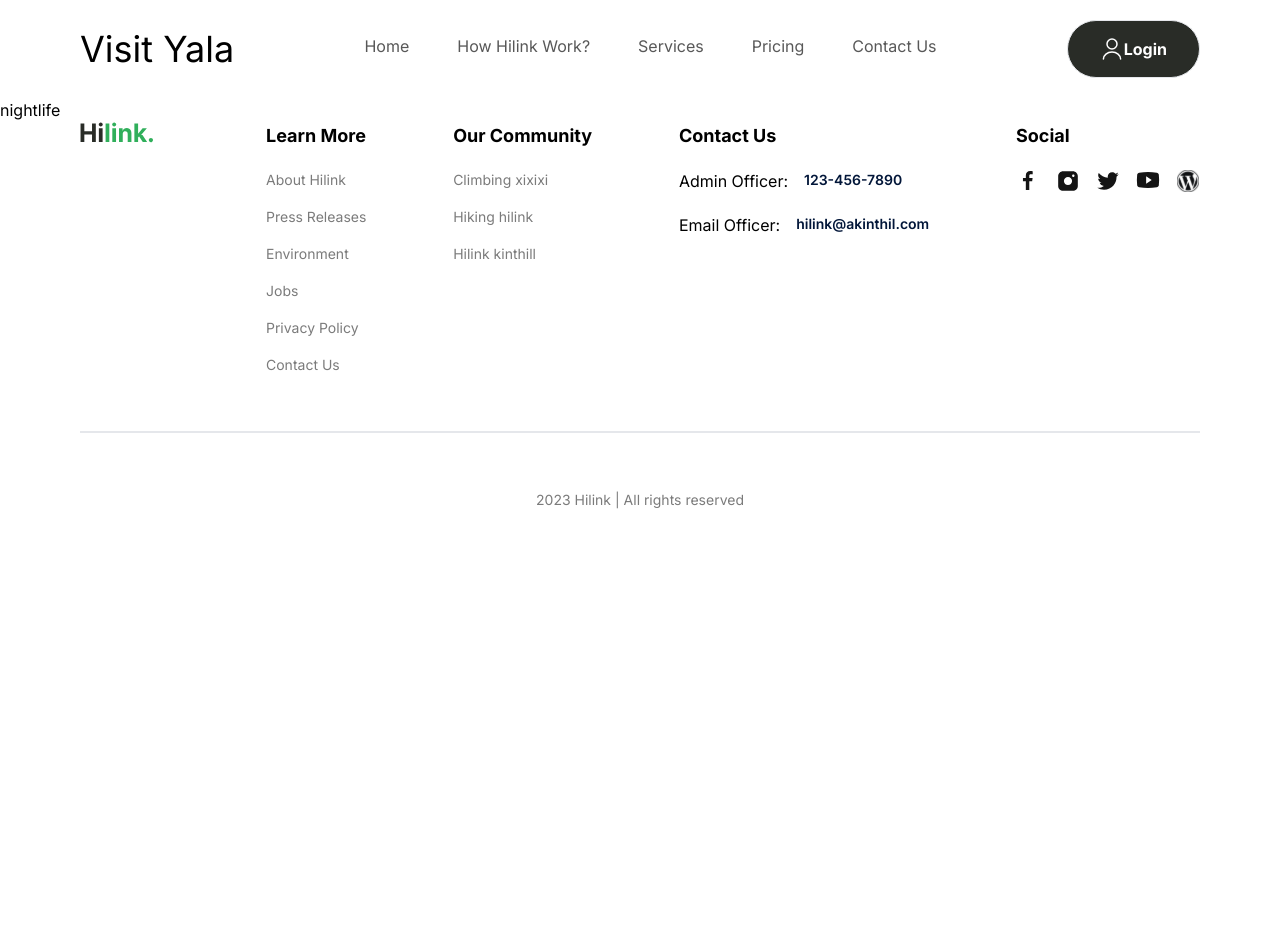
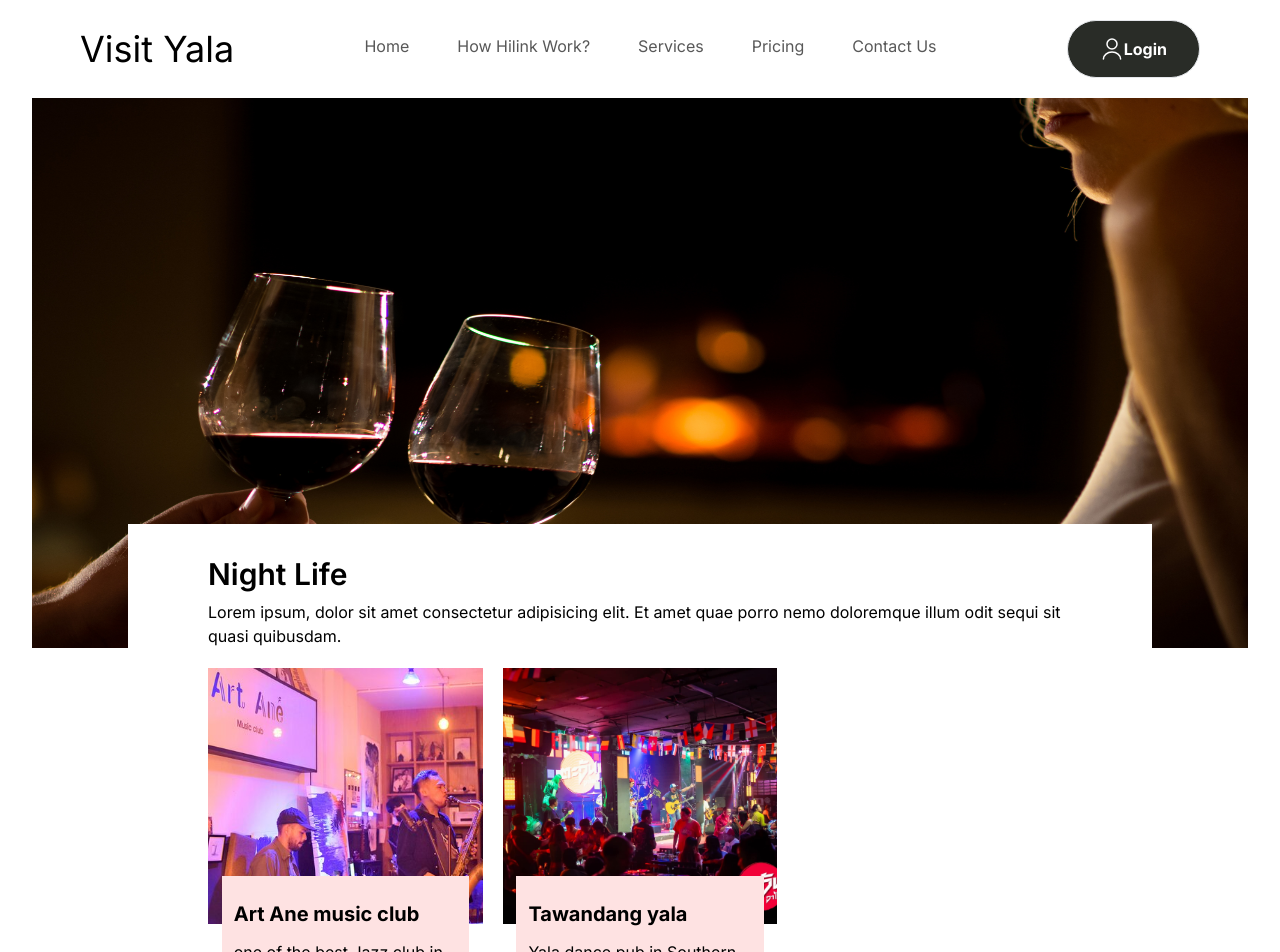
Before and after one commit to PoositPims/travel-app-ping, a Next.js app: page /restaurant/night-life in a window 1280 px wide. Shown: the top 952 px of the page. Before the commit the page ends 800 px from the top, so only its background shows below. Built offline with nearby package versions, Linux system fonts and the light colour scheme.

Commit message:
finish night club

```diff
--- a/app/restaurant/night-life/page.tsx
+++ b/app/restaurant/night-life/page.tsx
@@ -1,7 +1,46 @@
+import Image from "next/image";
 import React from "react";
+import { RESTAURANT_MAIN_PAGE } from "@/constants";
 
 function page() {
-  return <div>nightlife</div>;
+  const nightLife = RESTAURANT_MAIN_PAGE[1];
+  return (
+    <div className="max-container mb-3">
+      <Image
+        className="mx-auto md:w-[95%] md:h-[550px]"
+        src="/night-life-menu.png"
+        alt="night-life-menu.png"
+        width={1000}
+        height={1000}
+      />
+      <div className="max-container padding-container my-5 md:mx-auto md:w-[80%] md:bg-white md:-translate-y-36 md:pt-8">
+        <div>
+          <h1 className="text-3xl font-semibold">{nightLife.title}</h1>
+          <p className="mt-2">
+            Lorem ipsum, dolor sit amet consectetur adipisicing elit. Et amet
+            quae porro nemo doloremque illum odit sequi sit quasi quibusdam.
+          </p>
+        </div>
+        <div className="md:grid md:grid-cols-3 md:gap-5">
+          {nightLife.club?.map((val) => (
+            <div key={val.id} className="mt-5">
+              <Image
+                src={val.picture}
+                alt={val.picture}
+                width={1000}
+                height={1000}
+                className="w-full h-64 object-cover"
+              />
+              <div className="bg-red-100 py-5 md:py-6 px-3 w-[90%]  mx-auto -translate-y-12 ">
+                <p className="text-xl font-bold">{val.title}</p>
+                <p className="mt-3">{val.text}</p>
+              </div>
+            </div>
+          ))}
+        </div>
+      </div>
+    </div>
+  );
 }
 
 export default page;
--- a/app/restaurant/taste-of-yala/page.tsx
+++ b/app/restaurant/taste-of-yala/page.tsx
@@ -33,11 +33,11 @@ function page() {
                 alt={val.picture}
                 width={1000}
                 height={1000}
-                className="w-full h-64"
+                className="w-full h-64 object-cover"
               />
-              <div className="bg-red-100 py-5 md:py-6 px-3 w-[90%] md:w-4/6 mx-auto -translate-y-12 cursor-pointer">
+              <div className="bg-red-100 py-5 md:py-6 px-3 w-[90%] mx-auto -translate-y-12 ">
                 <p className="text-xl font-bold">{val.title}</p>
-                {/* <p className="mt-3">{val.text}</p> */}
+                <p className="mt-3">{val.text}</p>
               </div>
             </div>
           ))}
--- a/constants/index.ts
+++ b/constants/index.ts
@@ -162,8 +162,18 @@ export const RESTAURANT_MAIN_PAGE = [
     text: "get to know Yala through local food.",
     picture: "/get-to-know-pic.png",
     restaurant: [
-      { id: 1, title: "Tara Yala", picture: "/restaurant-pic-1.jpeg" },
-      { id: 2, title: "Kuay Jap hea Sui", picture: "/restaurant-pic-2.jpeg" },
+      {
+        id: 1,
+        title: "Tara Yala",
+        picture: "/restaurant-pic-1.jpeg",
+        text: "Best seafood in Yala",
+      },
+      {
+        id: 2,
+        title: "Kuay Jap hea Sui",
+        picture: "/restaurant-pic-2.jpeg",
+        text: "Best Kuay Jap in The world (By myself)",
+      },
     ],
   },
   {
@@ -171,5 +181,19 @@ export const RESTAURANT_MAIN_PAGE = [
     title: "Night Life",
     text: "Yala also has a nightlife.",
     picture: "/night-life-menu.png",
+    club: [
+      {
+        id: 1,
+        title: "Art Ane music club",
+        picture: "/art-ane-music-club.jpg",
+        text: "one of the best Jazz club in Southern part of Thailand",
+      },
+      {
+        id: 2,
+        title: "Tawandang yala",
+        picture: "/tawandang-yala.jpeg",
+        text: "Yala dance pub in Southern style",
+      },
+    ],
   },
 ];
```
Also changed, not shown: public/art-ane-music-club.jpg (added), public/tawandang-yala.jpeg (added).
